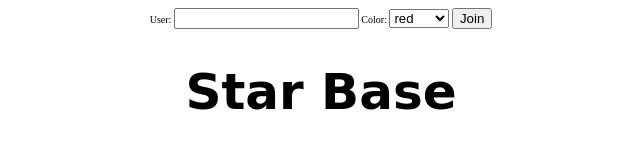
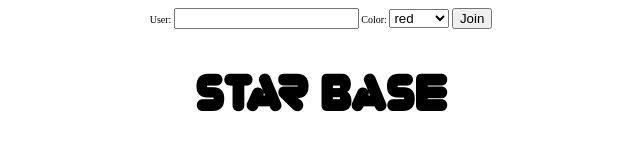
Before and after one commit to tcool86/star-base, a website built with webpack: page index.html in a window 1280 px wide. Shown: the whole page, without its empty margins (319-959 px from the left). Built offline with nearby package versions, Linux system fonts and the light colour scheme; files whose address does not match are found by name.

Commit message:
font change/fix

```diff
--- a/styles/less/styles-fullscreen.less
+++ b/styles/less/styles-fullscreen.less
@@ -6,8 +6,8 @@
 @h1-size: 50px;
 
 @font-face {
-  font-family: "Connection";
-  src: url("../../assets/font/Connection.ttf") format("truetype");
+  font-family: "zorque";
+  src: url("../../assets/font/zorque.ttf") format("truetype");
 }
 
 head {
--- a/styles/less/styles.less
+++ b/styles/less/styles.less
@@ -6,8 +6,8 @@
 @h1-size: 50px;
 
 @font-face {
-  font-family: "Connection";
-  src: url("../../assets/font/Connection.ttf") format("truetype");
+  font-family: "zorque";
+  src: url("../../assets/font/zorque.ttf") format("truetype");
 }
 
 head {
@@ -22,7 +22,7 @@ body {
     text-align: center;
 
     h1 {
-      font-family: "Connection", cursive;
+      font-family: "zorque", cursive;
       padding: 0;
       font-size: @h1-size;
     }
```
Also changed, not shown: assets/font/zorque.ttf (added), styles/css/styles-fullscreen.css, styles/css/styles.css.
